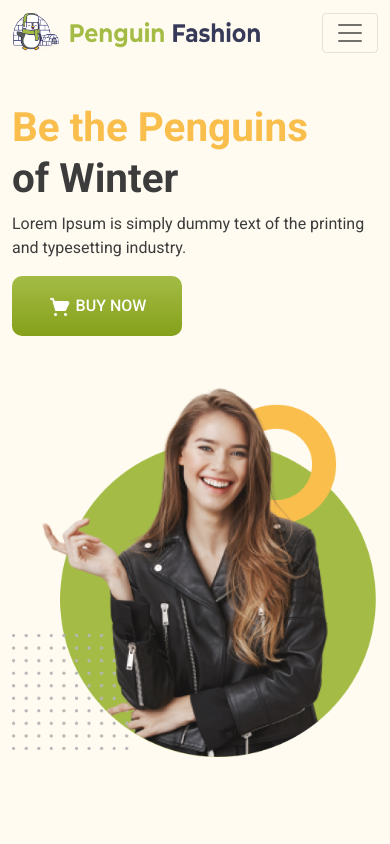
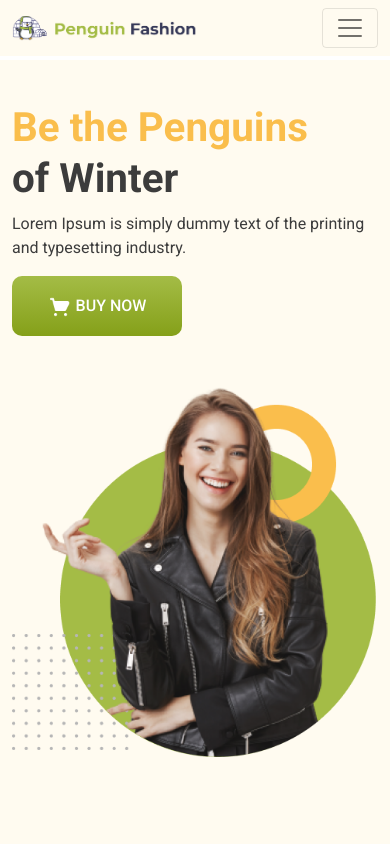
Before and after one commit to MohammadAbdullah01/penguin-fashion, a plain HTML site: page index.html in a window 390 px wide. Shown: the top 844 px of the page. Drawn offline with nearby package versions, Linux system fonts and the light colour scheme.

Commit message:
mbl responsived

```diff
--- a/css/style.css
+++ b/css/style.css
@@ -33,7 +33,7 @@ nav{
     background-color: #FFFBF0;
 }
 .logo-img{
-    max-width: 250px;
+    max-width: 275px;
     height: 39px;
 }
 .navbar-ul{
@@ -79,3 +79,12 @@ nav{
     box-shadow: 0px 10px 30px rgba(0, 0, 0, 0.05);
 border-radius: 20px;
 }
+
+/* media query  */
+/* for mobile  */
+@media (max-width:499px) {
+    .logo-img{
+        max-width: 200px;
+        height: 25px;
+    }
+}
```
